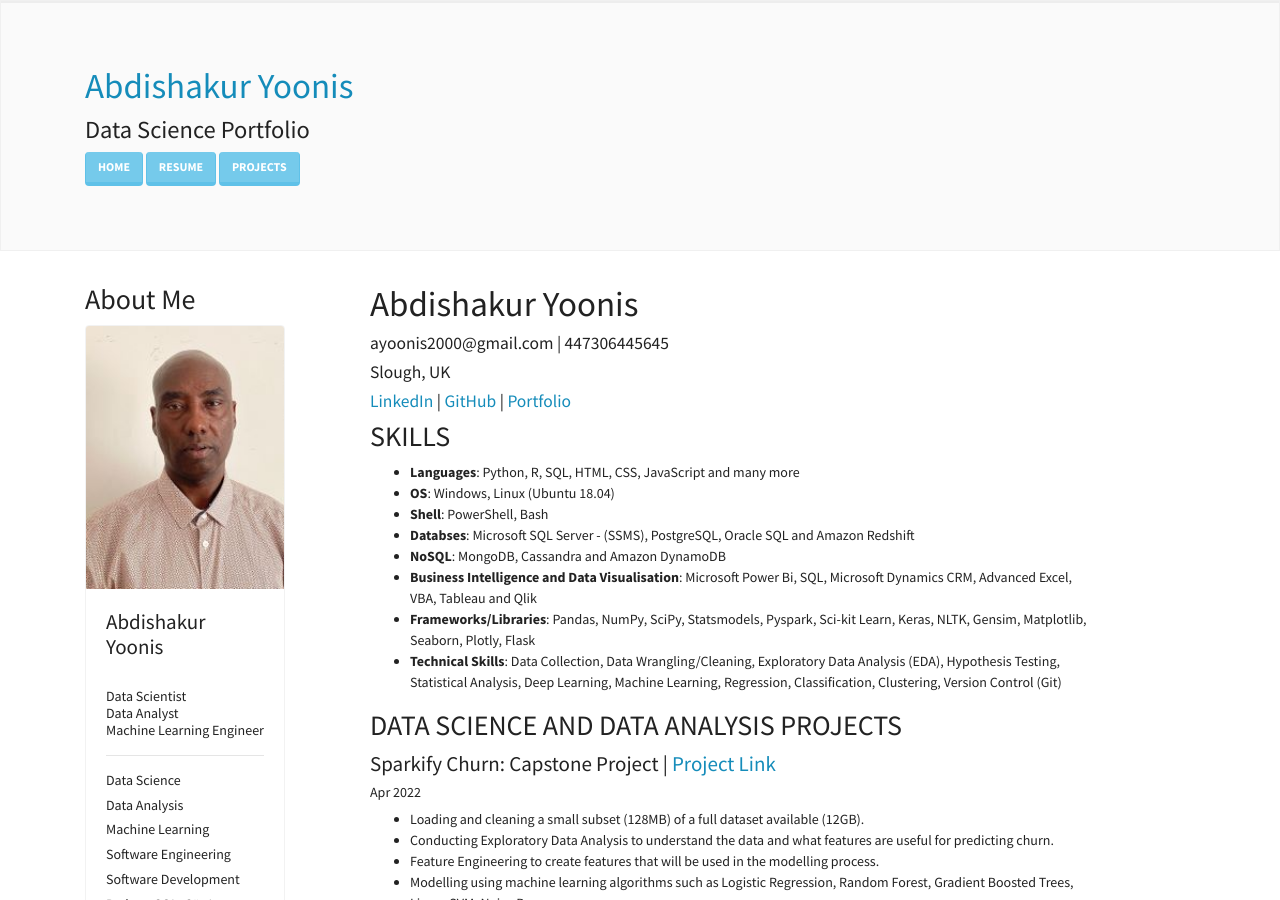
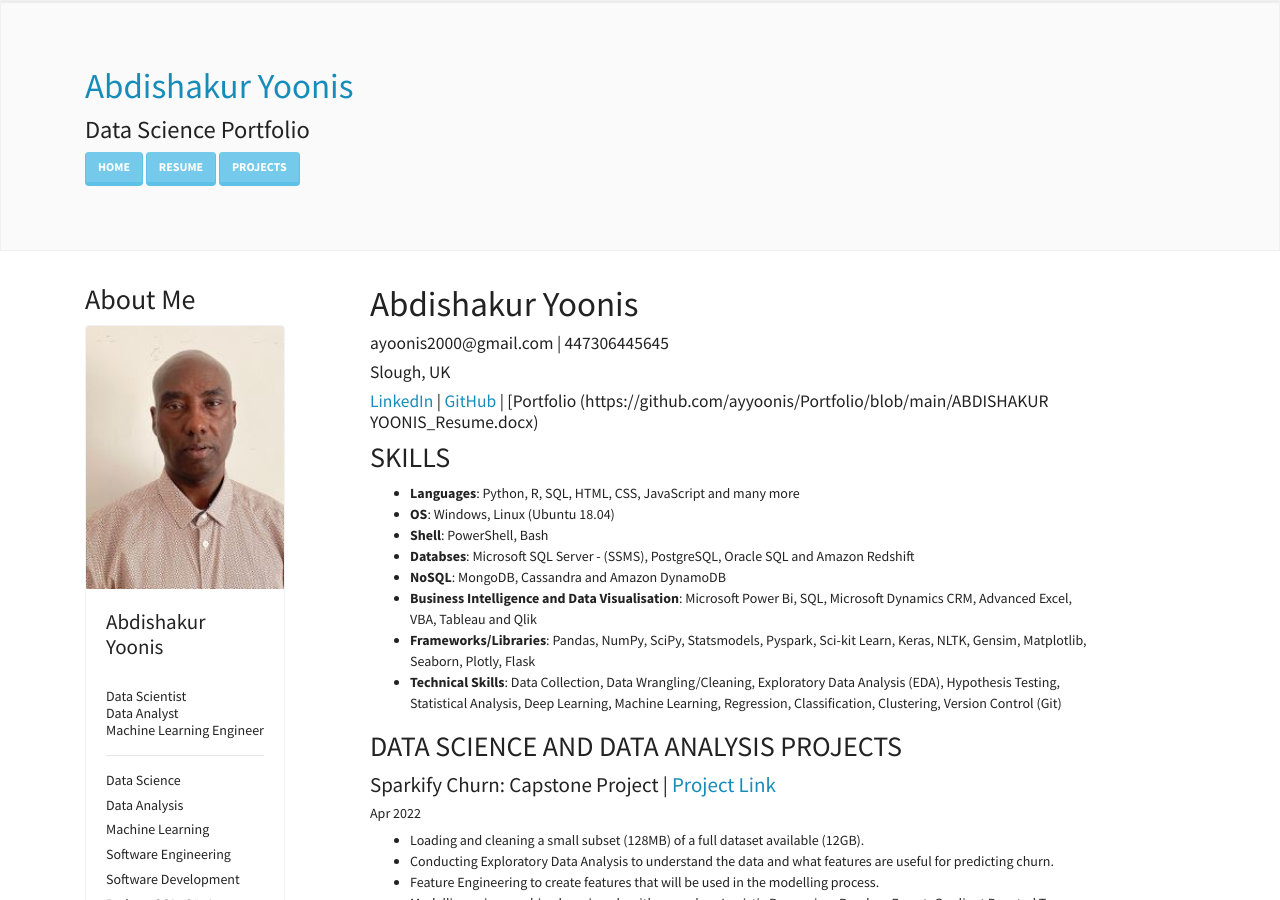
Before and after one commit to ayyoonis/ayoonis.github.io, a Jekyll site: the page built from Resume.md, in a window 1280 px wide and 900 px high. Built offline with Jekyll 4.4.1, drawn with Linux system fonts in a browser that asks for light colours; nearby versions of some CDN libraries; our own code applies the rules of GitHub Pages for plain Markdown files.

Commit message:
Update Resume.md

```diff
--- a/Resume.md
+++ b/Resume.md
@@ -2,7 +2,7 @@
 
 ##### ayoonis2000@gmail.com | 447306445645
 ##### Slough, UK
-##### [LinkedIn](https://www.linkedin.com/in/ayyoonis/) | [GitHub](https://github.com/ayyoonis) | [Portfolio](https://ayyoonis.github.io/)
+##### [LinkedIn](https://www.linkedin.com/in/ayyoonis/) | [GitHub](https://github.com/ayyoonis) | [Portfolio (https://github.com/ayyoonis/Portfolio/blob/main/ABDISHAKUR YOONIS_Resume.docx)
 
 
 ## SKILLS
@@ -95,4 +95,4 @@
 - Data Science Nanodegree, *Udacity – Certificate*, April 2022
 - AWS Machine Learning, *Udacity – Certificate*, Aug 2021
 
-### Download Resume [here](https://github.com/ayyoonis/Portfolio/blob/main/Abdishakur_Yoonis_Resume.pdf)
+### Download Resume [here](https://github.com/ayyoonis/Portfolio/blob/main/ABDISHAKUR YOONIS_Resume.docx)
```
